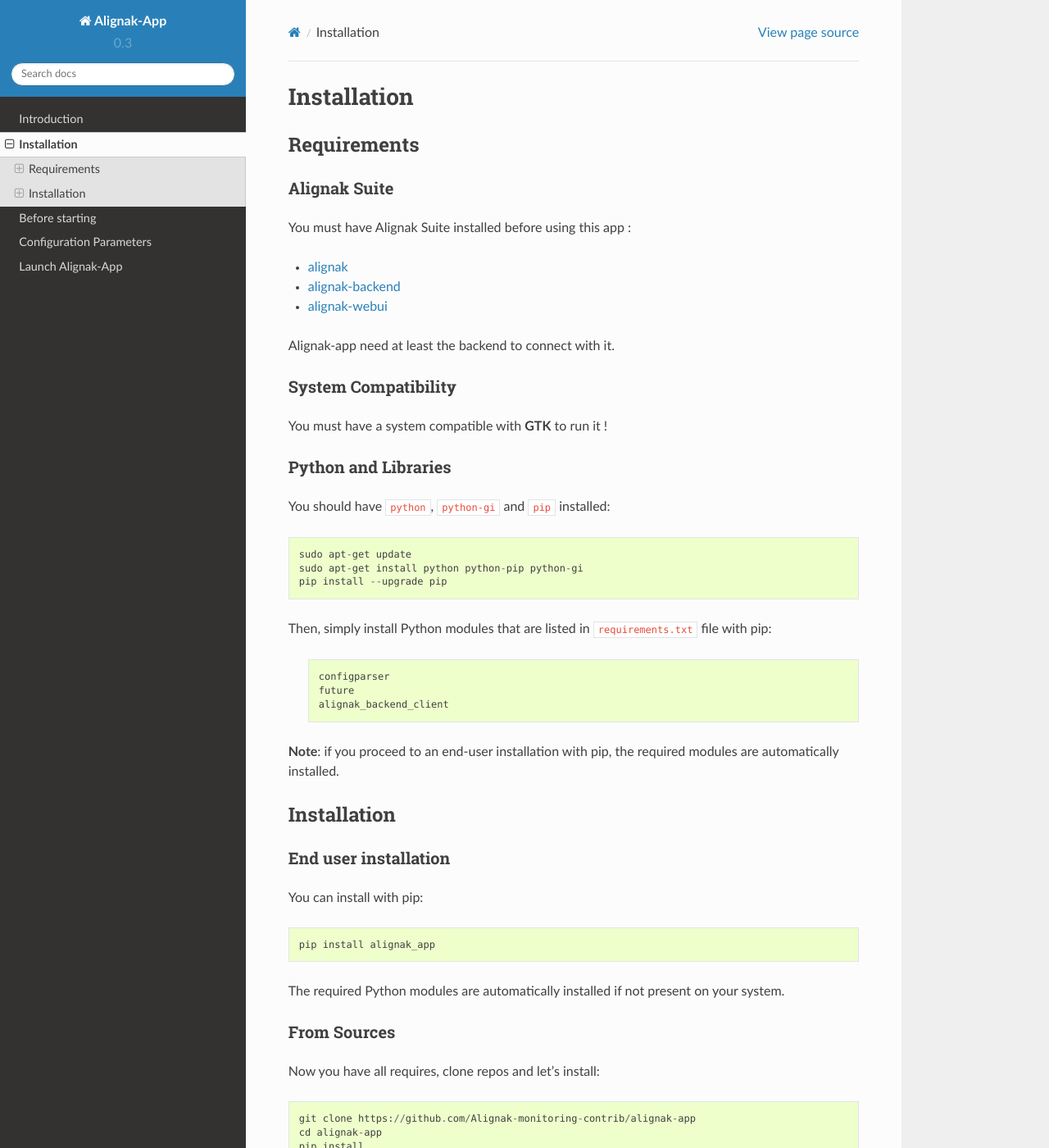
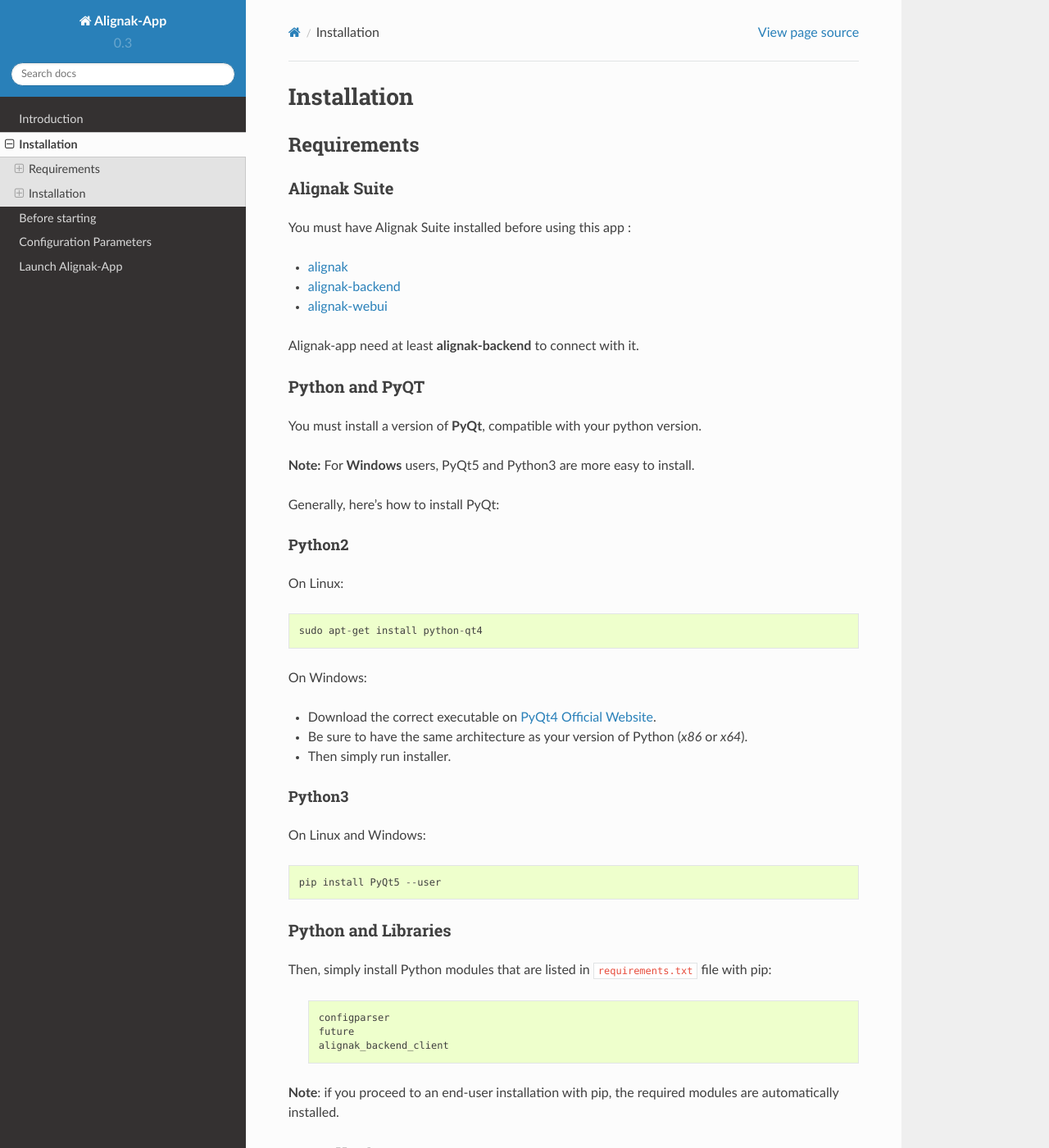
Before and after one commit to Alignak-monitoring-contrib/alignak-app, a Sphinx documentation site: the page built from docs/install.rst, in a window 1280 px wide and 1400 px high. Shown: the whole window at 82% size. Built offline with Sphinx 7.4.7 and the Read the Docs theme 2.0.0, drawn with Linux system fonts in a browser that asks for light colours; some of the changed text lies outside the part shown.

Commit message:
Update docs for PyQt install
Add docs for Windows ref #24
Add docs for PyQt ref #36
Improve documentation

```diff
--- a/docs/install.rst
+++ b/docs/install.rst
@@ -15,21 +15,39 @@ You must have Alignak Suite installed before using this app :
 * `alignak-backend`_
 * `alignak-webui`_
 
-Alignak-app need at least the backend to connect with it.
+Alignak-app need at least **alignak-backend** to connect with it.
 
-System Compatibility
-~~~~~~~~~~~~~~~~~~~~
+Python and PyQT
+~~~~~~~~~~~~~~~
 
-You must have a system compatible with **GTK** to run it !
+You must install a version of **PyQt**, compatible with your python version.
+
+**Note:** For **Windows** users, PyQt5 and Python3 are more easy to install.
+
+Generally, here's how to install PyQt:
+
+Python2
+*******
+
+On Linux::
+
+    sudo apt-get install python-qt4
+
+On Windows:
+
+* Download the correct executable on `PyQt4 Official Website`_.
+* Be sure to have the same architecture as your version of Python (`x86` or `x64`).
+* Then simply run installer.
+
+Python3
+*******
+
+On Linux and Windows::
+
+    pip install PyQt5 --user
 
 Python and Libraries
 ~~~~~~~~~~~~~~~~~~~~
-
-You should have ``python``, ``python-gi`` and ``pip`` installed::
-
-    sudo apt-get update
-    sudo apt-get install python python-pip python-gi
-    pip install --upgrade pip
 
 Then, simply install Python modules that are listed in ``requirements.txt`` file with pip:
 
@@ -52,14 +70,15 @@ The required Python modules are automatically installed if not present on your s
 From Sources
 ~~~~~~~~~~~~
 
-Now you have all requires, clone repos and let's install::
+To install from source, clone repos and install with pip ::
 
     git clone https://github.com/Alignak-monitoring-contrib/alignak-app
     cd alignak-app
-    pip install .
-
+    pip install . --user
 
 .. _alignak: http://alignak-monitoring.github.io/
 .. _alignak-backend: http://alignak-backend.readthedocs.io/en/latest/
 .. _alignak-webui: http://alignak-web-ui.readthedocs.io/en/latest/
 .. _alignak_backend_client: https://github.com/Alignak-monitoring-contrib/alignak-backend-client
+.. _PyQt4 Official Website: https://www.riverbankcomputing.com/software/pyqt/download
+.. _PyQt4 Official Tutorial: http://pyqt.sourceforge.net/Docs/PyQt4/installation.html
```
Also changed, not shown: docs/config.rst (+17 -6 lines), docs/launch.rst (+12 -0 lines).
